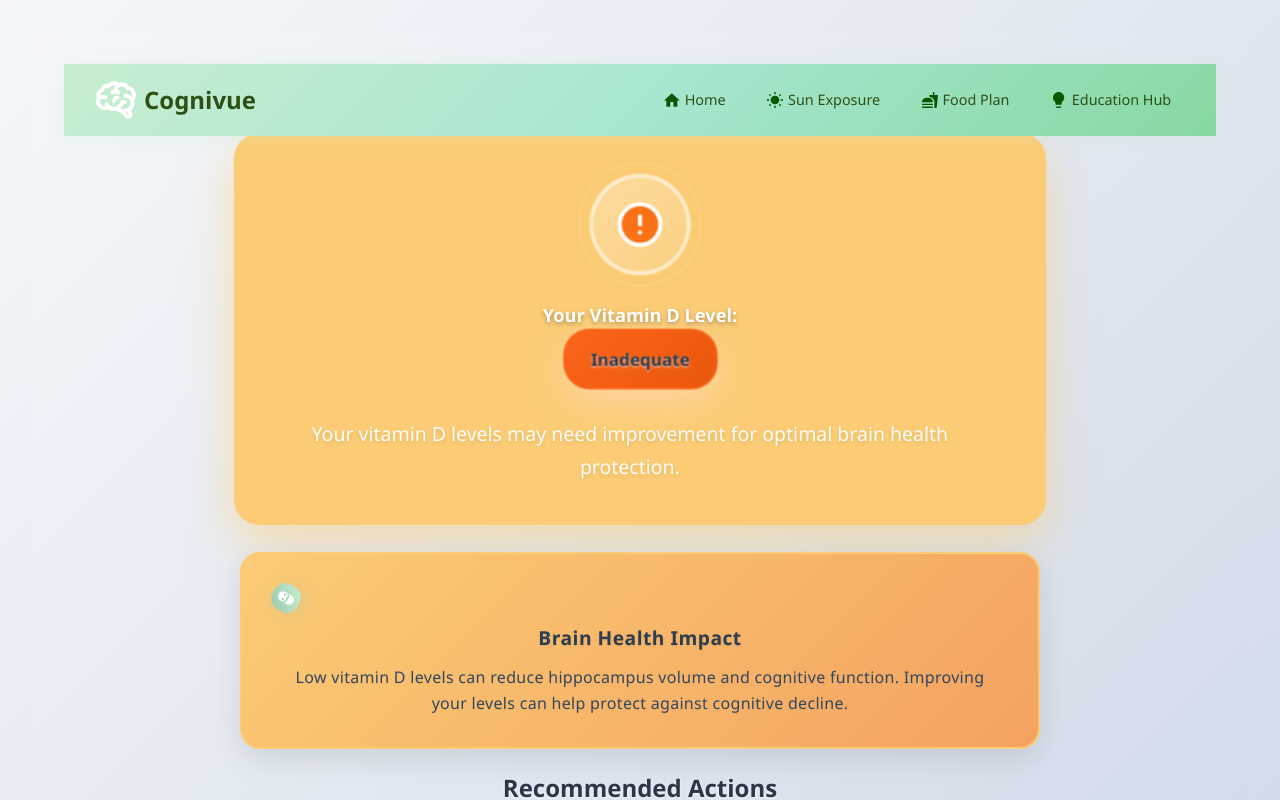
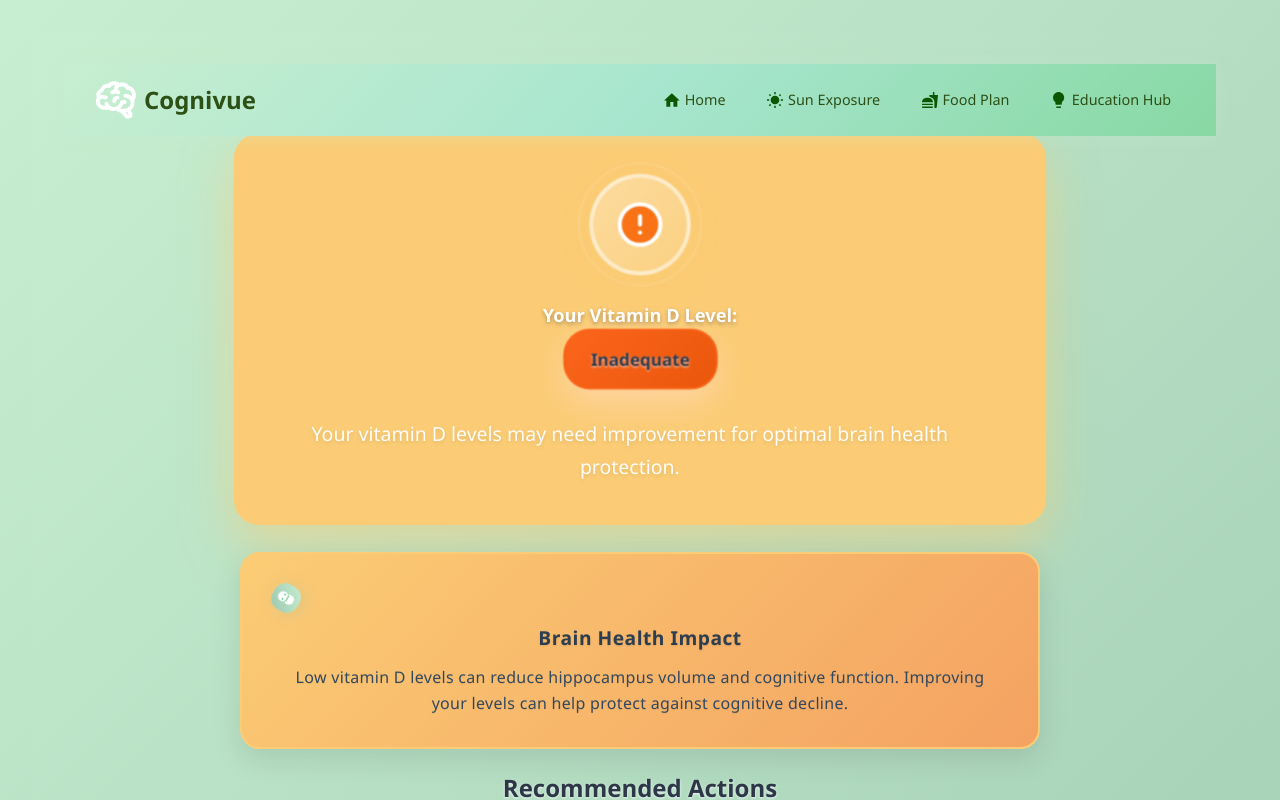
Before and after one commit to para0007-dev/cognivue, a Vue app: page /vitamin-d-inadequate in a window 1280 px wide. Shown: the top 800 px of the page. Built offline with nearby package versions, Linux system fonts and the light colour scheme.

Commit message:
results page ui refined

```diff
--- a/src/views/VitaminDInadequateView.vue
+++ b/src/views/VitaminDInadequateView.vue
@@ -18,7 +18,7 @@ export default {
 <style scoped>
 .vitamin-d-result {
   min-height: 100vh;
-  background: linear-gradient(135deg, #f5f7fa 0%, #c3cfe2 100%);
+  background: linear-gradient(135deg, #C7EED0 0%, #9BC7AF 100%);
   padding: 2rem;
 }
 </style>
--- a/src/views/VitaminDResultView.vue
+++ b/src/views/VitaminDResultView.vue
@@ -165,13 +165,13 @@ export default {
 <style scoped>
 .vitamin-d-result {
   min-height: 100vh;
-  background: #FAD3CA;
+  background: #C7EED0;
   padding: 20px;
 }
 
 @keyframes backgroundShift {
-  0%, 100% { background: linear-gradient(135deg, #9BC7AF 0%, #FAD3CA 25%, #FAF3C1 50%, #C7EED0 75%, #9BC7AF 100%); }
-  50% { background: linear-gradient(135deg, #C7EED0 0%, #9BC7AF 25%, #FAD3CA 50%, #FAF3C1 75%, #C7EED0 100%); }
+  0%, 100% { background: linear-gradient(135deg, #9BC7AF 0%, #C7EED0 25%, #A7E6B7 50%, #B8F2C4 75%, #9BC7AF 100%); }
+  50% { background: linear-gradient(135deg, #B8F2C4 0%, #9BC7AF 25%, #C7EED0 50%, #A7E6B7 75%, #B8F2C4 100%); }
 }
 
 .background {
@@ -180,7 +180,7 @@ export default {
   left: 0;
   width: 100%;
   height: 100%;
-  background: #FAD3CA;
+  background: #C7EED0;
   z-index: -1;
 }
 
```
